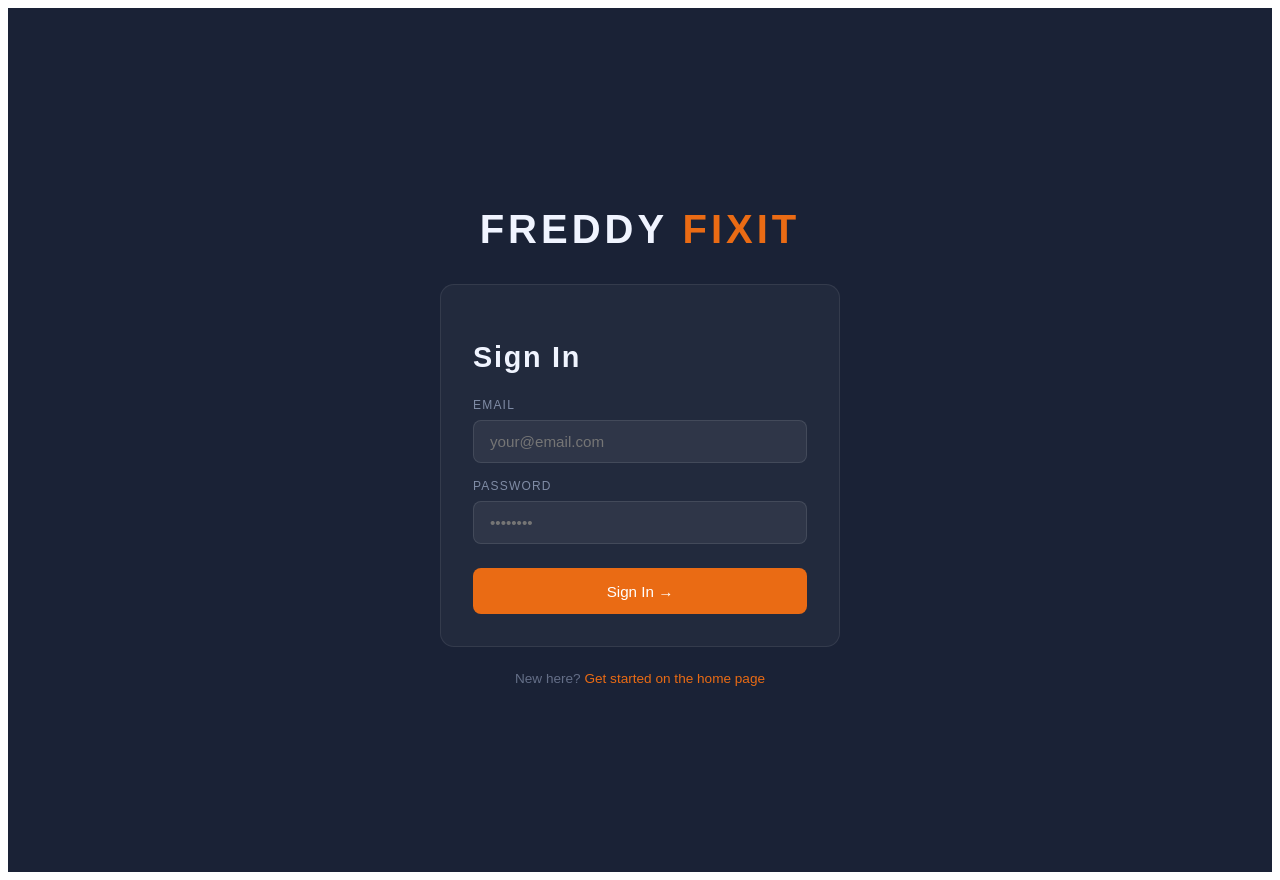
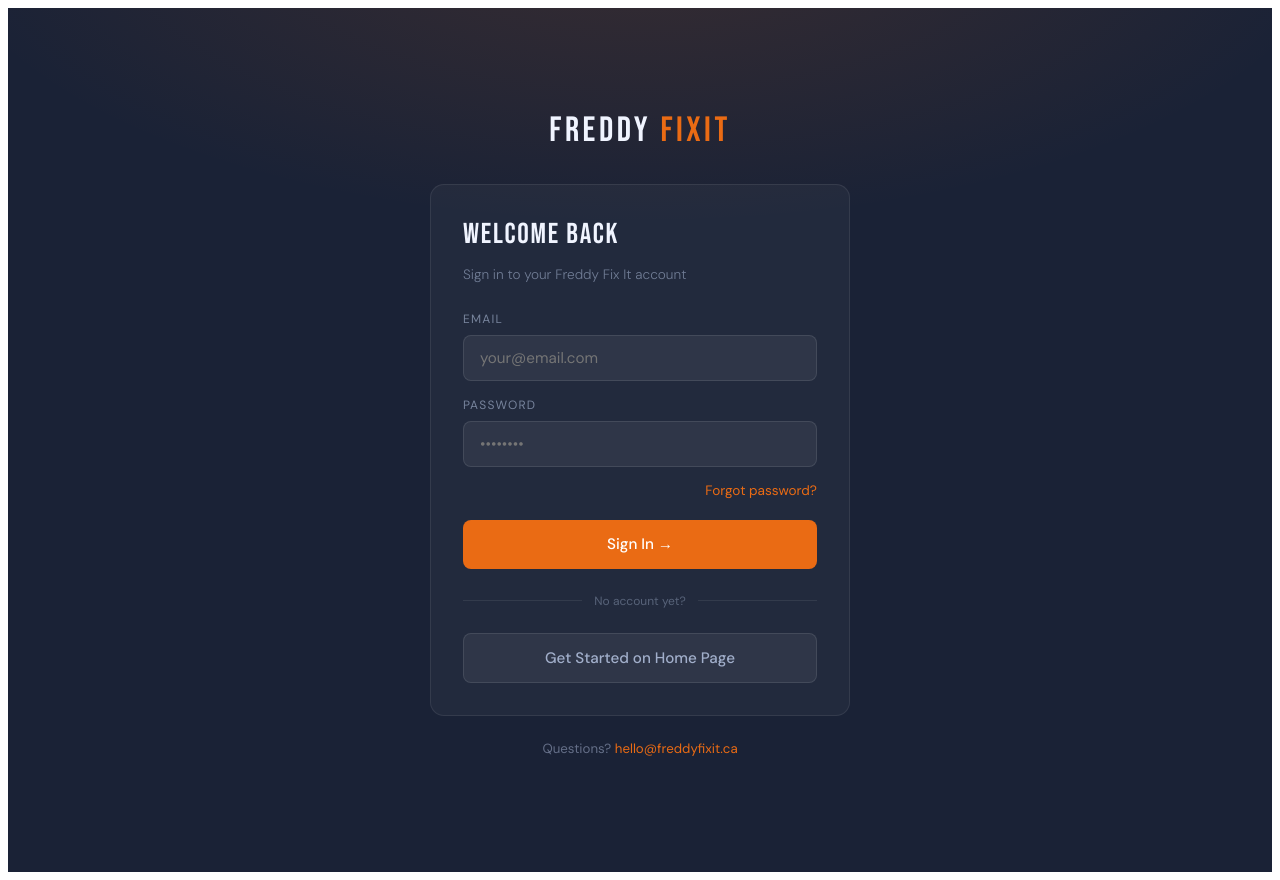
Before and after one commit to karanmann137-creator/freddy-fixit, a React (Vite) app: page /login in a window 1280 px wide. Built offline with nearby package versions, Linux system fonts and the light colour scheme.

Commit message:
feat: add forgot password to login page

```diff
--- a/src/pages/Login.tsx
+++ b/src/pages/Login.tsx
@@ -1,6 +1,5 @@
 import { useState } from "react";
 import { useLocation } from "wouter";
-import { motion } from "framer-motion";
 import { supabase } from "@/lib/supabase";
 
 export default function Login() {
@@ -9,6 +8,8 @@ export default function Login() {
   const [password, setPassword] = useState("");
   const [error, setError]       = useState("");
   const [loading, setLoading]   = useState(false);
+  const [mode, setMode]         = useState<"signin"|"forgot">("signin");
+  const [resetSent, setResetSent] = useState(false);
 
   const handleSignIn = async (e: React.FormEvent) => {
     e.preventDefault();
@@ -17,49 +18,118 @@ export default function Login() {
     try {
       const { data, error: authErr } = await supabase.auth.signInWithPassword({ email, password });
       if (authErr) throw authErr;
-      const { data: profile } = await supabase
-        .from("profiles")
-        .select("role")
-        .eq("id", data.user.id)
-        .single();
-      if (profile?.role === "admin") setLocation("/admin-dashboard");
+      const { data: profile } = await supabase.from("profiles").select("role").eq("id", data.user.id).single();
+      if (profile?.role === "admin")           setLocation("/admin-dashboard");
       else if (profile?.role === "contractor") setLocation("/contractor-dashboard");
-      else setLocation("/client-dashboard");
+      else                                     setLocation("/client-dashboard");
     } catch (err: any) {
       setError(err.message ?? "Sign in failed. Please check your credentials.");
-    } finally {
-      setLoading(false);
-    }
+    } finally { setLoading(false); }
+  };
+
+  const handleReset = async (e: React.FormEvent) => {
+    e.preventDefault();
+    if (!email) { setError("Please enter your email address."); return; }
+    setError(""); setLoading(true);
+    try {
+      const { error: resetErr } = await supabase.auth.resetPasswordForEmail(email, {
+        redirectTo: `${window.location.origin}/update-password`,
+      });
+      if (resetErr) throw resetErr;
+      setResetSent(true);
+    } catch (err: any) {
+      setError(err.message ?? "Could not send reset email.");
+    } finally { setLoading(false); }
+  };
+
+  const inp = { width:"100%", padding:".75rem 1rem", background:"rgba(255,255,255,.06)", border:"1px solid rgba(255,255,255,.1)", borderRadius:"8px", color:"#f0f4ff", fontFamily:"inherit", fontSize:".95rem", outline:"none", boxSizing:"border-box" as const };
+  const s = {
+    wrap: { minHeight:"100vh", background:"#1a2236", backgroundImage:"radial-gradient(ellipse 80% 50% at 50% -10%, rgba(234,107,20,0.15) 0%, transparent 70%)", display:"flex", flexDirection:"column" as const, alignItems:"center", justifyContent:"center", padding:"2rem 1rem", fontFamily:"'DM Sans',sans-serif", color:"#f0f4ff" },
+    inner: { maxWidth:"420px", width:"100%" },
+    logo: { fontFamily:"'Bebas Neue',sans-serif", fontSize:"2.2rem", letterSpacing:".1em", textAlign:"center" as const, marginBottom:"2rem" },
+    card: { background:"rgba(255,255,255,.04)", border:"1px solid rgba(255,255,255,.08)", borderRadius:"14px", padding:"2rem" },
+    heading: { fontFamily:"'Bebas Neue',sans-serif", fontSize:"1.8rem", letterSpacing:".06em", marginBottom:".25rem" },
+    sub: { fontSize:".85rem", color:"rgba(190,205,235,.5)", fontWeight:300, marginBottom:"1.75rem" },
+    label: { display:"block", fontSize:".75rem", textTransform:"uppercase" as const, letterSpacing:".1em", color:"rgba(190,205,235,.55)", marginBottom:".5rem" },
+    err: { background:"rgba(239,68,68,.1)", border:"1px solid rgba(239,68,68,.25)", borderRadius:"8px", padding:".75rem 1rem", fontSize:".83rem", color:"#fca5a5", marginBottom:"1rem" },
+    btn: { width:"100%", padding:".9rem", background:"#ea6b14", color:"#fff", border:"none", borderRadius:"8px", fontFamily:"inherit", fontSize:".95rem", fontWeight:500, cursor:"pointer", transition:"all .2s", boxSizing:"border-box" as const },
+    textBtn: { background:"none", border:"none", cursor:"pointer", fontFamily:"inherit", fontSize:".85rem", color:"#ea6b14", padding:0 },
+    footer: { textAlign:"center" as const, marginTop:"1.5rem", fontSize:".83rem", color:"rgba(190,205,235,.45)" },
   };
 
   return (
-    <div style={{ minHeight:"100vh", background:"#1a2236", display:"flex", alignItems:"center", justifyContent:"center", fontFamily:"'DM Sans',sans-serif", color:"#f0f4ff", padding:"2rem" }}>
-      <div style={{ maxWidth:"400px", width:"100%" }}>
-        <h1 style={{ fontFamily:"'Bebas Neue',sans-serif", fontSize:"2.5rem", letterSpacing:"0.1em", textAlign:"center", marginBottom:"2rem" }}>
-          FREDDY <span style={{ color:"#ea6b14" }}>FIXIT</span>
-        </h1>
-        <div style={{ background:"rgba(255,255,255,0.04)", border:"1px solid rgba(255,255,255,0.08)", borderRadius:"14px", padding:"2rem" }}>
-          <h2 style={{ fontFamily:"'Bebas Neue',sans-serif", fontSize:"1.8rem", letterSpacing:"0.06em", marginBottom:"1.5rem" }}>Sign In</h2>
-          {error && <div style={{ background:"rgba(239,68,68,0.1)", border:"1px solid rgba(239,68,68,0.25)", borderRadius:"8px", padding:"0.75rem 1rem", marginBottom:"1rem", fontSize:"0.85rem", color:"#fca5a5" }}>{error}</div>}
+    <div style={s.wrap}>
+      <link href="https://fonts.googleapis.com/css2?family=Bebas+Neue&family=DM+Sans:wght@300;400;500&display=swap" rel="stylesheet" />
+      <div style={s.inner}>
+        <div style={s.logo}>FREDDY <span style={{ color:"#ea6b14" }}>FIXIT</span></div>
+
+        <div style={s.card}>
+          {resetSent ? (
+            <div style={{ textAlign:"center", padding:"1.5rem 0" }}>
+              <div style={{ fontSize:"2.5rem", marginBottom:"1rem" }}>📬</div>
+              <div style={{ fontFamily:"'Bebas Neue',sans-serif", fontSize:"1.6rem", letterSpacing:".06em", marginBottom:".5rem" }}>Check Your Email</div>
+              <p style={{ fontSize:".85rem", color:"rgba(190,205,235,.6)", fontWeight:300, lineHeight:1.6 }}>
+                We sent a reset link to <strong>{email}</strong>. Check your inbox and follow the link to set a new password.
+              </p>
+              <button style={{ ...s.textBtn, marginTop:"1.5rem" }} onClick={() => { setMode("signin"); setResetSent(false); }}>
+                ← Back to sign in
+              </button>
+            </div>
+          ) : mode === "signin" ? (
+            <>
+              <div style={s.heading}>Welcome Back</div>
+              <p style={s.sub}>Sign in to your Freddy Fix It account</p>
+              {error && <div style={s.err}>{error}</div>}
               <form onSubmit={handleSignIn}>
                 <div style={{ marginBottom:"1rem" }}>
-              <label style={{ display:"block", fontSize:"0.75rem", textTransform:"uppercase", letterSpacing:"0.1em", color:"rgba(190,205,235,0.6)", marginBottom:"0.5rem" }}>Email</label>
-              <input style={{ width:"100%", padding:"0.75rem 1rem", background:"rgba(255,255,255,0.06)", border:"1px solid rgba(255,255,255,0.1)", borderRadius:"8px", color:"#f0f4ff", fontFamily:"inherit", fontSize:"0.95rem", outline:"none", boxSizing:"border-box" }}
-                type="email" placeholder="your@email.com" value={email} onChange={e => setEmail(e.target.value)} />
+                  <label style={s.label}>Email</label>
+                  <input style={inp} type="email" placeholder="your@email.com" value={email} onChange={e => setEmail(e.target.value)} autoComplete="email" />
                 </div>
-            <div style={{ marginBottom:"1.5rem" }}>
-              <label style={{ display:"block", fontSize:"0.75rem", textTransform:"uppercase", letterSpacing:"0.1em", color:"rgba(190,205,235,0.6)", marginBottom:"0.5rem" }}>Password</label>
-              <input style={{ width:"100%", padding:"0.75rem 1rem", background:"rgba(255,255,255,0.06)", border:"1px solid rgba(255,255,255,0.1)", borderRadius:"8px", color:"#f0f4ff", fontFamily:"inherit", fontSize:"0.95rem", outline:"none", boxSizing:"border-box" }}
-                type="password" placeholder="••••••••" value={password} onChange={e => setPassword(e.target.value)} />
+                <div style={{ marginBottom:".75rem" }}>
+                  <label style={s.label}>Password</label>
+                  <input style={inp} type="password" placeholder="••••••••" value={password} onChange={e => setPassword(e.target.value)} autoComplete="current-password" />
                 </div>
-            <button type="submit" disabled={loading}
-              style={{ width:"100%", padding:"0.9rem", background:"#ea6b14", color:"#fff", border:"none", borderRadius:"8px", fontFamily:"inherit", fontSize:"0.95rem", fontWeight:500, cursor:"pointer" }}>
+                <div style={{ textAlign:"right", marginBottom:"1.25rem" }}>
+                  <button type="button" style={s.textBtn} onClick={() => { setMode("forgot"); setError(""); }}>
+                    Forgot password?
+                  </button>
+                </div>
+                <button style={s.btn} type="submit" disabled={loading}>
                   {loading ? "Signing in…" : "Sign In →"}
                 </button>
               </form>
+              <div style={{ display:"flex", alignItems:"center", gap:".75rem", margin:"1.5rem 0" }}>
+                <div style={{ flex:1, height:"1px", background:"rgba(255,255,255,.08)" }} />
+                <span style={{ fontSize:".75rem", color:"rgba(190,205,235,.35)" }}>No account yet?</span>
+                <div style={{ flex:1, height:"1px", background:"rgba(255,255,255,.08)" }} />
               </div>
-        <p style={{ textAlign:"center", marginTop:"1.5rem", fontSize:"0.85rem", color:"rgba(190,205,235,0.45)" }}>
-          New here? <a href="/" style={{ color:"#ea6b14", textDecoration:"none" }}>Get started on the home page</a>
+              <button style={{ ...s.btn, background:"rgba(255,255,255,.06)", border:"1px solid rgba(255,255,255,.1)", color:"rgba(190,205,235,.8)" }} onClick={() => setLocation("/")}>
+                Get Started on Home Page
+              </button>
+            </>
+          ) : (
+            <>
+              <div style={s.heading}>Reset Password</div>
+              <p style={s.sub}>We'll email you a link to set a new password</p>
+              {error && <div style={s.err}>{error}</div>}
+              <form onSubmit={handleReset}>
+                <div style={{ marginBottom:"1.5rem" }}>
+                  <label style={s.label}>Email</label>
+                  <input style={inp} type="email" placeholder="your@email.com" value={email} onChange={e => setEmail(e.target.value)} autoComplete="email" />
+                </div>
+                <button style={s.btn} type="submit" disabled={loading}>
+                  {loading ? "Sending…" : "Send Reset Link →"}
+                </button>
+              </form>
+              <div style={{ textAlign:"center", marginTop:"1.25rem" }}>
+                <button style={s.textBtn} onClick={() => { setMode("signin"); setError(""); }}>← Back to sign in</button>
+              </div>
+            </>
+          )}
+        </div>
+
+        <p style={s.footer}>
+          Questions? <a href="mailto:hello@freddyfixit.ca" style={{ color:"#ea6b14", textDecoration:"none" }}>hello@freddyfixit.ca</a>
         </p>
       </div>
     </div>
```
Lines whose indentation alone changed are shown as unchanged.
